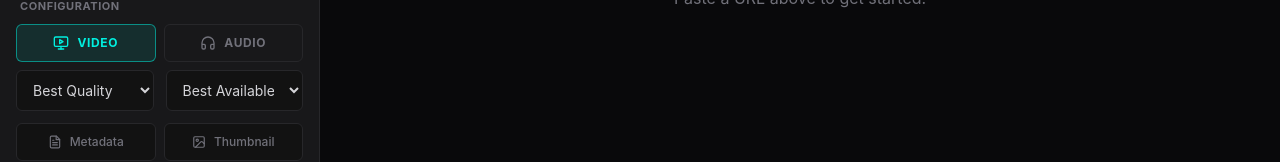
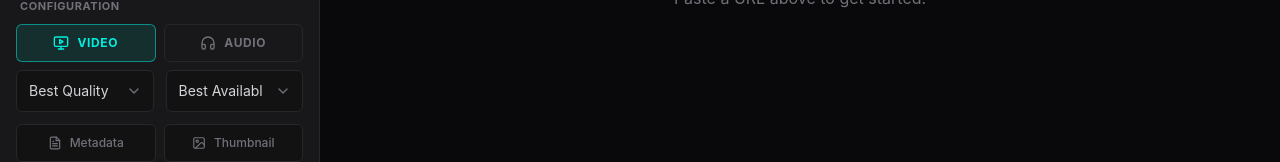
Before and after one commit to zqily/multiyt-dlp, a React (Vite) app: page / in a window 1280 px wide. Shown: the part 211-373 px from the top of the page. Built offline with nearby package versions, Linux system fonts and the light colour scheme.

Commit message:
Fixed dropdown error in download form

```diff
--- a/src/components/DownloadForm.tsx
+++ b/src/components/DownloadForm.tsx
@@ -1,7 +1,7 @@
 import React, { useState } from 'react';
 import { Button } from './ui/Button';
 import { Card, CardContent } from './ui/Card';
-import { Download, FolderOpen, Link2, MonitorPlay, Headphones, FileText, Image as ImageIcon, AlertTriangle, Loader2 } from 'lucide-react';
+import { Download, FolderOpen, Link2, MonitorPlay, Headphones, FileText, Image as ImageIcon, AlertTriangle, Loader2, ChevronDown } from 'lucide-react';
 import { selectDirectory } from '@/api/invoke';
 import { DownloadFormatPreset, PreferenceConfig } from '@/types';
 import { useAppContext } from '@/contexts/AppContext';
@@ -231,11 +231,11 @@ export function DownloadForm({ onDownload }: DownloadFormProps) {
 
                  <div className="space-y-3">
                      <div className="flex gap-3">
-                         <div className="flex-1">
+                         <div className="relative flex-1">
                             <select
                                 value={preferences.format_preset}
                                 onChange={(e) => handlePresetChange(e.target.value)}
-                                className="w-full bg-surfaceHighlight border border-border rounded-md px-3 py-2.5 text-sm text-zinc-300 focus:outline-none focus:ring-1 focus:ring-theme-cyan/50 focus:border-theme-cyan/50"
+                                className="w-full appearance-none bg-surfaceHighlight border border-border rounded-md pl-3 pr-10 py-2.5 text-sm text-zinc-300 focus:outline-none focus:ring-1 focus:ring-theme-cyan/50 focus:border-theme-cyan/50"
                             >
                                 {filteredPresets.map(p => (
                                     <option key={p.value} value={p.value}>
@@ -243,15 +243,16 @@ export function DownloadForm({ onDownload }: DownloadFormProps) {
                                     </option>
                                 ))}
                             </select>
+                            <ChevronDown className="absolute right-3 top-1/2 -translate-y-1/2 h-4 w-4 text-zinc-500 pointer-events-none" />
                          </div>
 
                          {/* Resolution Dropdown - Only show for Video */}
                          {currentMode === 'video' && (
-                             <div className="flex-1">
+                             <div className="relative flex-1">
                                 <select
                                     value={preferences.video_resolution}
                                     onChange={(e) => updatePreferences({ video_resolution: e.target.value })}
-                                    className="w-full bg-surfaceHighlight border border-border rounded-md px-3 py-2.5 text-sm text-zinc-300 focus:outline-none focus:ring-1 focus:ring-theme-cyan/50 focus:border-theme-cyan/50"
+                                    className="w-full appearance-none bg-surfaceHighlight border border-border rounded-md pl-3 pr-10 py-2.5 text-sm text-zinc-300 focus:outline-none focus:ring-1 focus:ring-theme-cyan/50 focus:border-theme-cyan/50"
                                 >
                                     {resolutionOptions.map(r => (
                                         <option key={r.value} value={r.value}>
@@ -259,6 +260,7 @@ export function DownloadForm({ onDownload }: DownloadFormProps) {
                                         </option>
                                     ))}
                                 </select>
+                                <ChevronDown className="absolute right-3 top-1/2 -translate-y-1/2 h-4 w-4 text-zinc-500 pointer-events-none" />
                              </div>
                          )}
                      </div>
```
